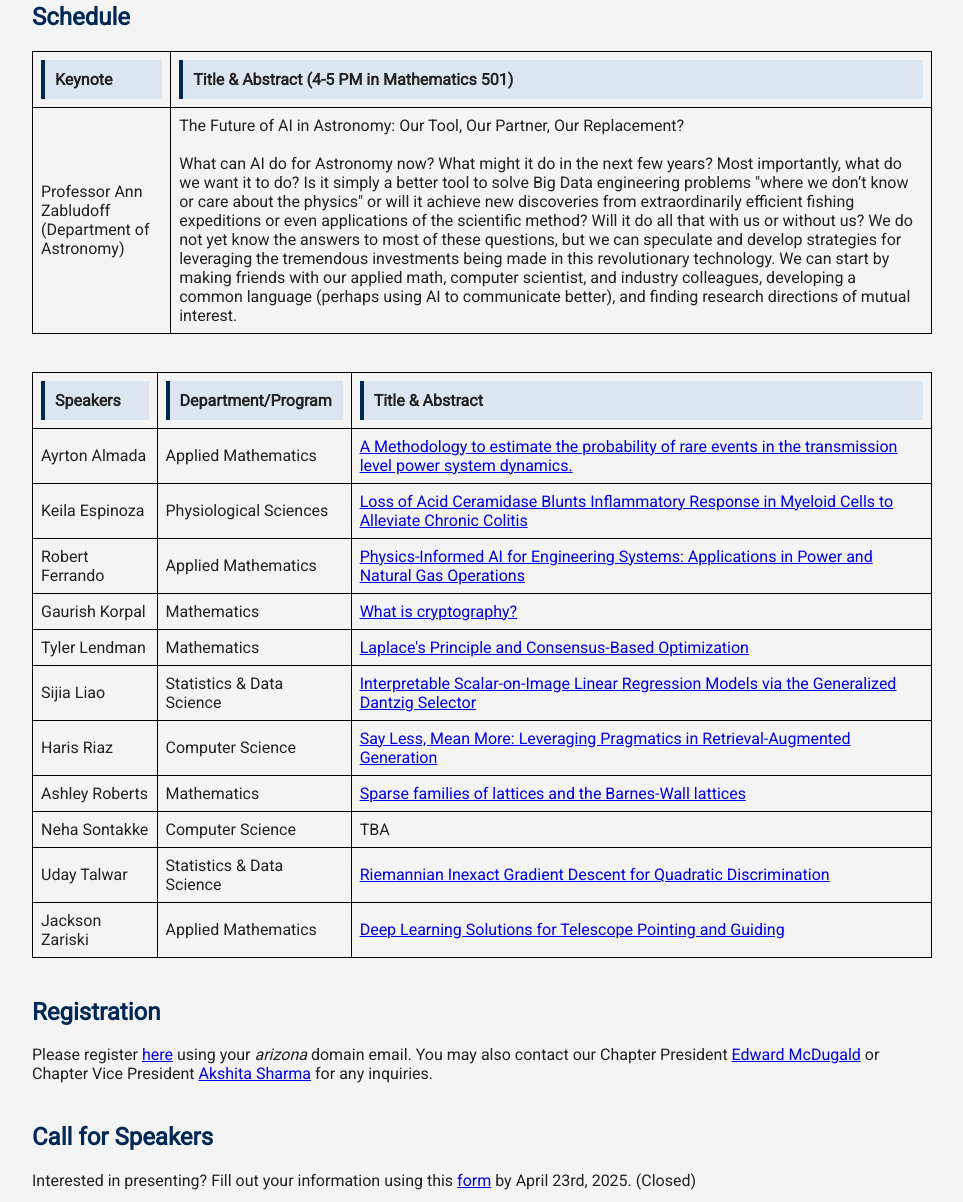
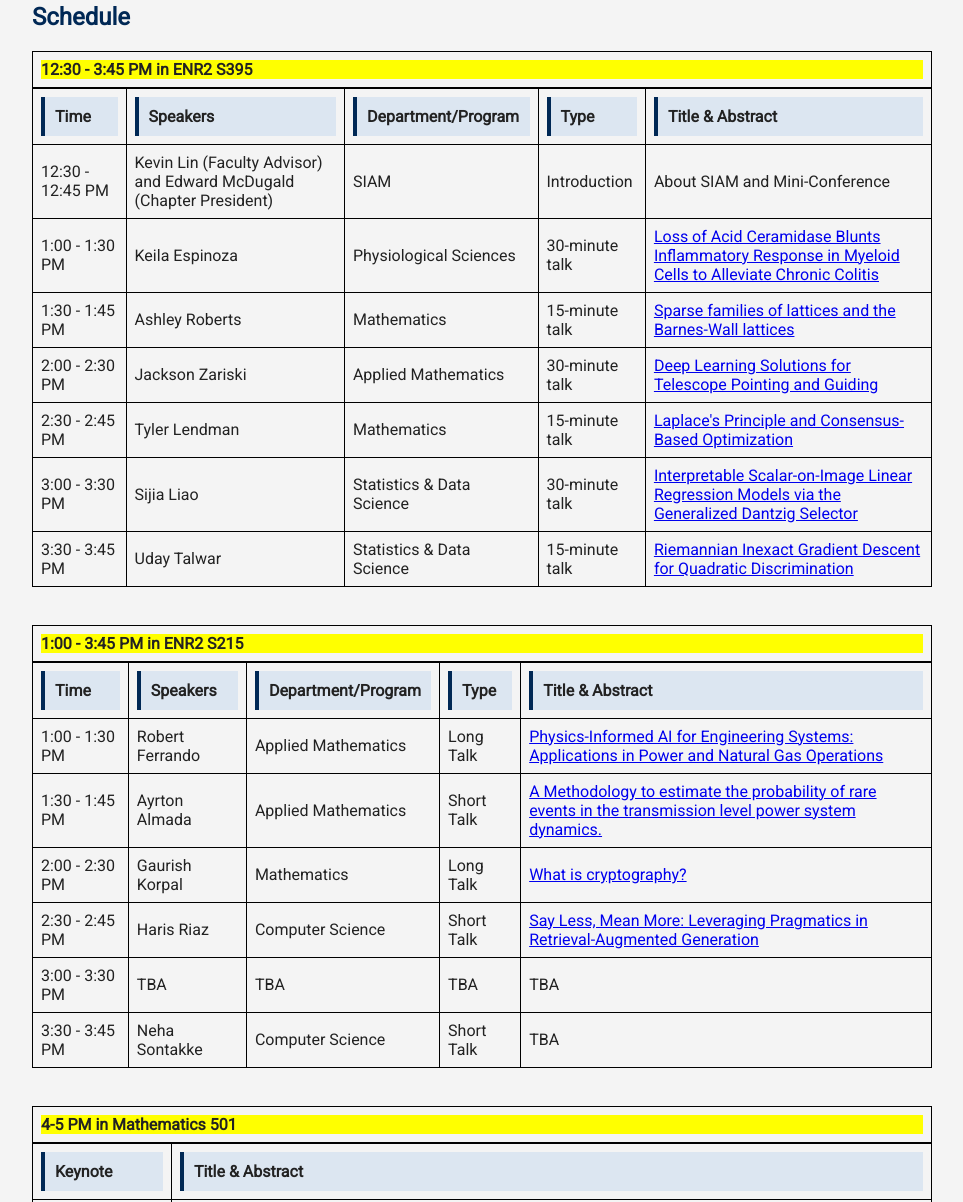
Before and after one commit to mariumyousuf/siam.arizona.github.io, a plain HTML site: page index.html in a window 1280 px wide. Shown: the part 504-1706 px from the top of the page, without its empty margins (158-1121 px from the left). Drawn offline with Linux system fonts and the light colour scheme.

Commit message:
schedule updated

```diff
--- a/index.html
+++ b/index.html
@@ -46,6 +46,9 @@
       padding: 10px;
       border-left: 4px solid #002855;
     }
+    .highlight2 {
+      background-color: #FFFF00;
+    }
     .placeholder {
       color: #888;
       font-style: italic;
@@ -90,102 +93,160 @@
     <section>
       <h2>Schedule</h2>
 
-      <table>
+<table>
+<td> <div class="highlight2"><strong> 12:30 - 3:45 PM in ENR2 S395 </strong> </div> </td>
+</table>
+<table>
         <tr>
-
-          <td> <div class="highlight"><strong>Keynote</strong> </div></td>
-          <td> <div class="highlight"><strong>Title
-          & Abstract (4-5 PM in Mathematics 501) </strong></div> </td>
-
-        </tr>
-
-        <tr>
-        <td>Professor Ann Zabludoff (Department of Astronomy) </td>
-        <td>
-        The Future of AI in Astronomy: Our Tool, Our Partner, Our Replacement? <br><br>
-        What can AI do for Astronomy now? What might it do in the next few years? Most importantly, what do we want it to do? Is it simply a better tool to solve Big Data engineering problems "where we don’t know or care about the physics" or will it achieve new discoveries from extraordinarily efficient fishing expeditions or even applications of the scientific method? Will it do all that with us or without us? We do not yet know the answers to most of these questions, but we can speculate and develop strategies for leveraging the tremendous investments being made in this revolutionary technology. We can start by making friends with our applied math, computer scientist, and industry colleagues, developing a common language (perhaps using AI to communicate better), and finding research directions of mutual interest.
-        </td>
-
-        <!-- <td><a href="public/abstracts/almada.tex">Interpretable Scalar-on-Image Linear Regression Models via the Generalized Dantzig Selector</a></td> -->
-        </tr>
-      </table>
-      <br><br>
-      <table>
-        <tr>
+        <td> <div class="highlight"><strong> Time </strong> </div> </td>
         <td> <div class="highlight"><strong> Speakers </strong> </div> </td>
         <td> <div class="highlight"><strong> Department/Program </strong> </div></td>
+        <td> <div class="highlight"><strong> Type </strong> </div></td>
         <td> <div class="highlight"><strong> Title & Abstract </strong> </div></td>
         </tr>
 
         <tr>
+        <td> 12:30 - 12:45 PM </td>
+        <td> Kevin Lin (Faculty Advisor) and Edward McDugald (Chapter President) </td>
+        <td> SIAM </td>
+        <td> Introduction </td>
+        <td><a> About SIAM and Mini-Conference </a></td>
+        </tr>
+
+        <tr>
+        <td> 1:00 - 1:30 PM </td>
+        <td> Keila Espinoza </td>
+        <td>Physiological Sciences</td>
+        <td> 30-minute talk </td>
+        <td><a href="public/abstracts/espinoza.txt">Loss of Acid Ceramidase Blunts Inflammatory Response in Myeloid Cells to Alleviate Chronic Colitis</a></td>
+        </tr>
+
+        <tr>
+        <td> 1:30 - 1:45 PM </td>
+        <td> Ashley Roberts </td>
+        <td> Mathematics</td>
+        <td> 15-minute talk </td>
+        <td><a href="public/abstracts/roberts.txt">Sparse families of lattices and the Barnes-Wall lattices</a></td>
+        </tr>
+
+        <tr>
+        <td> 2:00 - 2:30 PM </td>
+        <td> Jackson Zariski </td>
+        <td> Applied Mathematics</td>
+        <td> 30-minute talk </td>
+        <td><a href="public/abstracts/zariski.txt">Deep Learning Solutions for Telescope Pointing and Guiding</a></td>
+        </tr>
+
+        <tr>
+        <td> 2:30 - 2:45 PM </td>
+        <td> Tyler Lendman </td>
+        <td> Mathematics</td>
+        <td> 15-minute talk </td>
+        <td><a href="public/abstracts/lendman.txt">Laplace's Principle and Consensus-Based Optimization</a></td>
+        </tr>
+
+        <tr>
+        <td> 3:00 - 3:30 PM </td>
+        <td> Sijia Liao  </td>
+        <td> Statistics & Data Science</td>
+        <td> 30-minute talk </td>
+        <td><a href="public/abstracts/liao.txt">Interpretable Scalar-on-Image Linear Regression Models via the Generalized Dantzig Selector</a></td>
+        </tr>
+
+        <tr>
+        <td> 3:30 - 3:45 PM </td>
+        <td> Uday Talwar </td>
+        <td> Statistics & Data Science</td>
+        <td> 15-minute talk </td>
+        <td><a href="public/abstracts/talwar.txt">Riemannian Inexact Gradient Descent for Quadratic Discrimination</a></td>
+        </tr>
+</table>
+
+<br><br>
+
+<table>
+<td> <div class="highlight2"><strong> 1:00 - 3:45 PM in ENR2 S215 </strong> </div> </td>
+</table>
+<table>
+        <tr>
+          <td> <div class="highlight"><strong> Time </strong> </div> </td>
+          <td> <div class="highlight"><strong> Speakers </strong> </div> </td>
+          <td> <div class="highlight"><strong> Department/Program </strong> </div></td>
+          <td> <div class="highlight"><strong> Type </strong> </div></td>
+          <td> <div class="highlight"><strong> Title & Abstract </strong> </div></td>
+        </tr>
+
+        <tr>
+        <td> 1:00 - 1:30 PM </td>
+        <td> Robert Ferrando </td>
+        <td>Applied Mathematics</td>
+        <td> Long Talk </td>
+        <td><a href="public/abstracts/ferrando.txt">Physics-Informed AI for Engineering Systems: Applications in Power and Natural Gas Operations</a></td>
+        </tr>
+
+        <tr>
+        <td> 1:30 - 1:45 PM </td>
         <td>Ayrton Almada </td>
         <td>Applied Mathematics</td>
+        <td> Short Talk </td>
         <td><a href="public/abstracts/almada.txt">A Methodology to estimate the probability of rare events in the transmission level power system dynamics.</a></td>
         </tr>
 
         <tr>
-        <td>Keila Espinoza</td>
-        <td>Physiological Sciences</td>
-        <td><a href="public/abstracts/espinoza.txt">Loss of Acid Ceramidase Blunts Inflammatory Response in Myeloid Cells to Alleviate Chronic Colitis</a></td>
-        </tr>
-
-        <tr>
-        <td> Robert Ferrando </td>
-        <td>Applied Mathematics</td>
-        <td><a href="public/abstracts/ferrando.txt">Physics-Informed AI for Engineering Systems: Applications in Power and Natural Gas Operations</a></td>
-        </tr>
-
-        <tr>
+        <td> 2:00 - 2:30 PM </td>
         <td> Gaurish Korpal </td>
         <td> Mathematics</td>
+        <td> Long Talk </td>
         <td><a href="public/abstracts/korpal.txt">What is cryptography?</a></td>
         </tr>
 
         <tr>
-        <td> Tyler Lendman </td>
-        <td> Mathematics</td>
-        <td><a href="public/abstracts/lendman.txt">Laplace's Principle and Consensus-Based Optimization</a></td>
-        </tr>
-
-        <tr>
-        <td> Sijia Liao  </td>
-        <td>Statistics & Data Science</td>
-        <td><a href="public/abstracts/liao.txt">Interpretable Scalar-on-Image Linear Regression Models via the Generalized Dantzig Selector</a></td>
-        </tr>
-
-        <tr>
+        <td> 2:30 - 2:45 PM </td>
         <td> Haris Riaz </td>
         <td>Computer Science</td>
+        <td> Short Talk </td>
         <td><a href="public/abstracts/riaz.txt">Say Less, Mean More: Leveraging Pragmatics in Retrieval-Augmented Generation</a></td>
         </tr>
 
         <tr>
-        <td> Ashley Roberts </td>
-        <td> Mathematics</td>
-        <td><a href="public/abstracts/roberts.txt">Sparse families of lattices and the Barnes-Wall lattices</a></td>
-        </tr>
-
-        <tr>
-        <td> Neha Sontakke </td>
-        <td> Computer Science </td>
+        <td> 3:00 - 3:30 PM </td>
+        <td> TBA </td>
+        <td> TBA </td>
+        <td> TBA </td>
         <td> TBA </td>
         <!-- <td><a href="public/abstracts/sontakke.tex">Interpretable Scalar-on-Image Linear Regression Models via the Generalized Dantzig Selector</a></td> -->
         </tr>
 
         <tr>
-        <td> Uday Talwar </td>
-        <td>Statistics & Data Science</td>
-        <td><a href="public/abstracts/talwar.txt">Riemannian Inexact Gradient Descent for Quadratic Discrimination</a></td>
+        <td> 3:30 - 3:45 PM </td>
+        <td> Neha Sontakke </td>
+        <td> Computer Science </td>
+        <td> Short Talk </td>
+        <td> TBA </td>
+        <!-- <td><a href="public/abstracts/sontakke.tex">Interpretable Scalar-on-Image Linear Regression Models via the Generalized Dantzig Selector</a></td> -->
+        </tr>
+</table>
+
+<br><br>
+
+<table>
+<td> <div class="highlight2"><strong> 4-5 PM in Mathematics 501 </strong> </div> </td>
+</table>
+<table>
+        <tr>
+          <td> <div class="highlight"><strong>Keynote</strong> </div></td>
+          <td> <div class="highlight"><strong>Title
+          & Abstract </strong></div> </td>
         </tr>
 
         <tr>
-        <td> Jackson Zariski </td>
-        <td>Applied Mathematics</td>
-        <td><a href="public/abstracts/zariski.txt">Deep Learning Solutions for Telescope Pointing and Guiding</a></td>
+        <td>Professor Ann Zabludoff (Department of Astronomy) </td>
+        <td>The Future of AI in Astronomy: Our Tool, Our Partner, Our Replacement? <br><br>
+        What can AI do for Astronomy now? What might it do in the next few years? Most importantly, what do we want it to do? Is it simply a better tool to solve Big Data engineering problems "where we don’t know or care about the physics" or will it achieve new discoveries from extraordinarily efficient fishing expeditions or even applications of the scientific method? Will it do all that with us or without us? We do not yet know the answers to most of these questions, but we can speculate and develop strategies for leveraging the tremendous investments being made in this revolutionary technology. We can start by making friends with our applied math, computer scientist, and industry colleagues, developing a common language (perhaps using AI to communicate better), and finding research directions of mutual interest.
+        </td>
         </tr>
-
-      </table>
-    </section>
+</table>
+</section>
 
     <section>
       <h2>Registration</h2>
```
